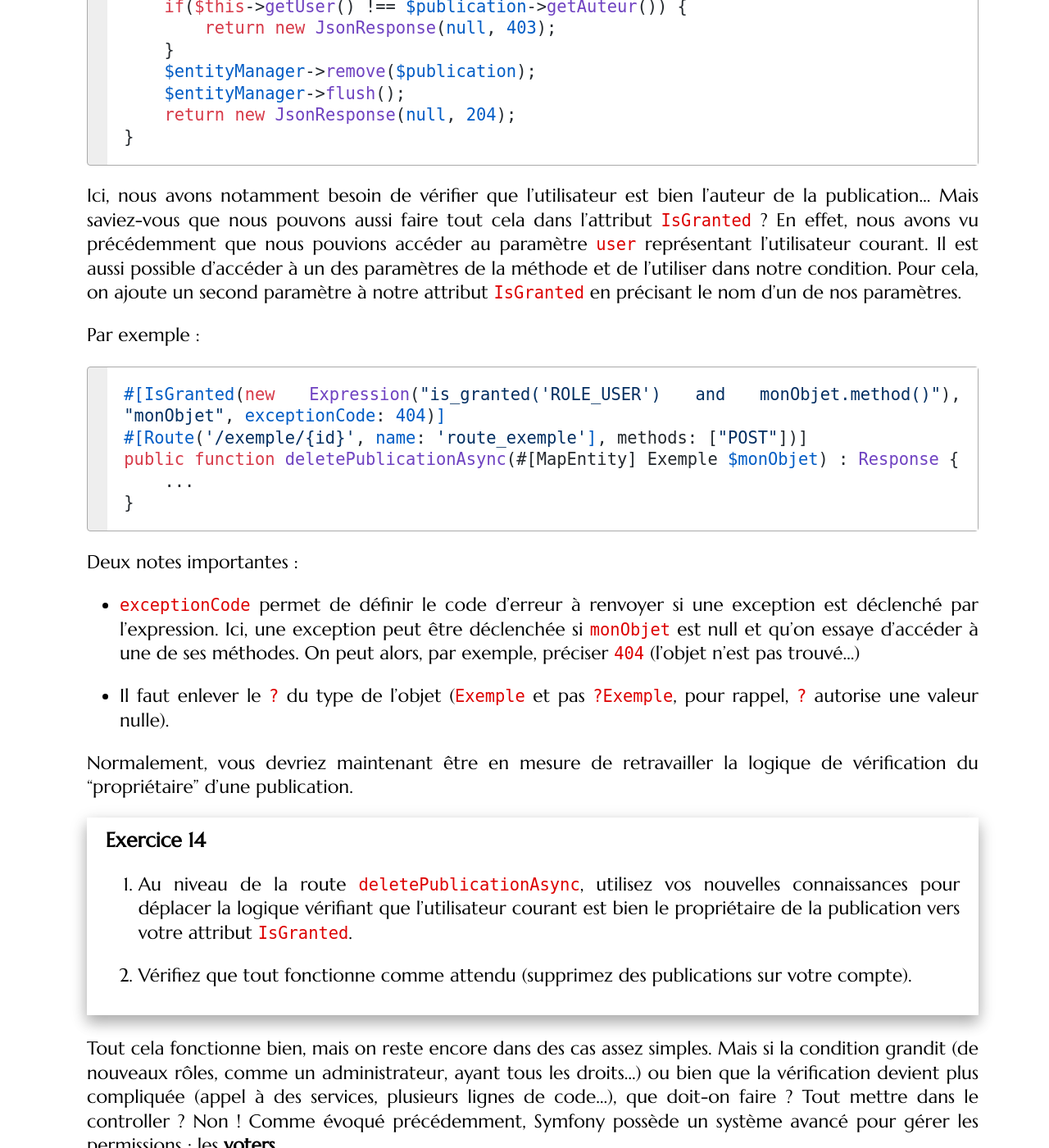
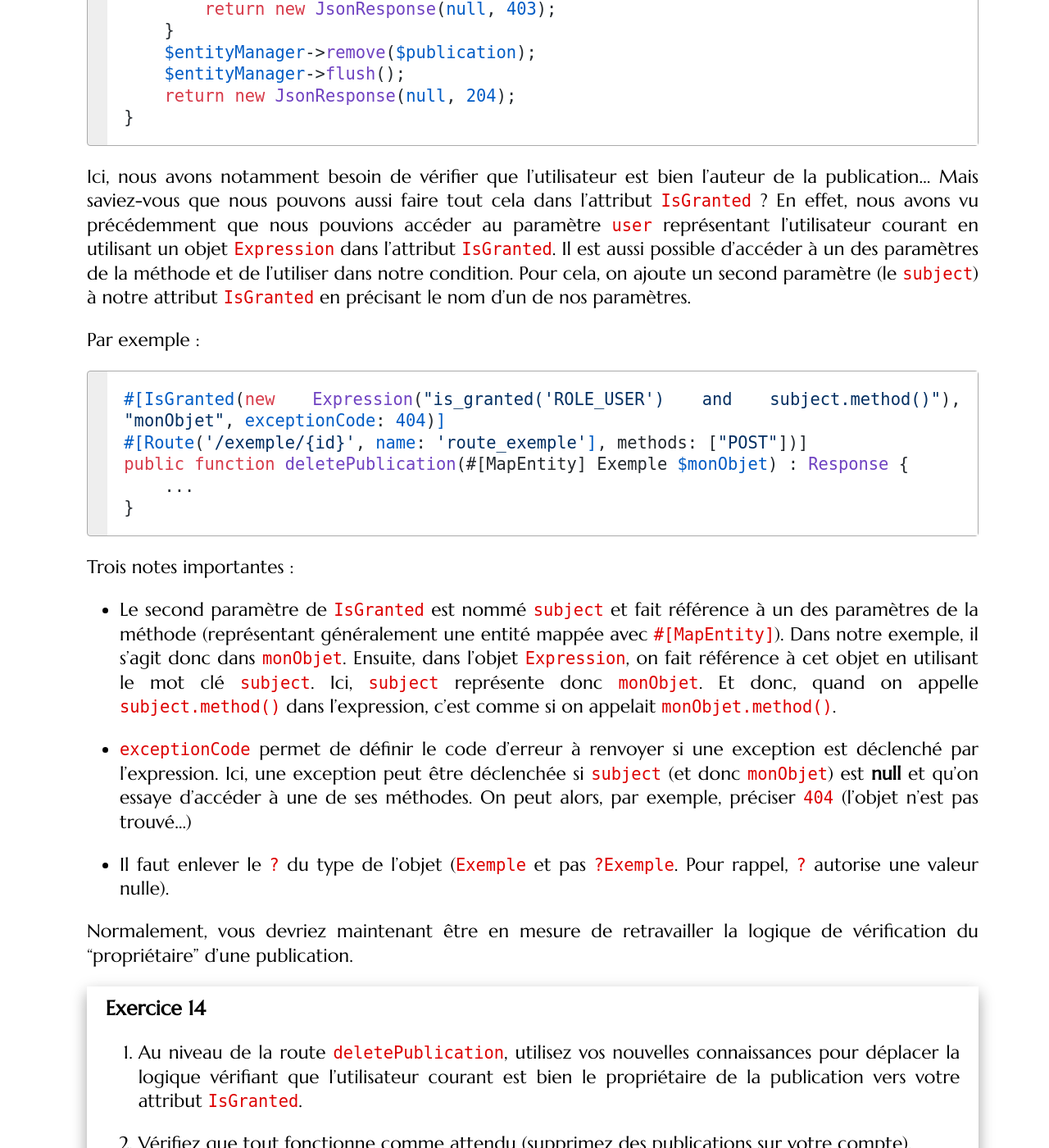
Before and after one commit to mgasquet/R5.A.05-ProgrammationAvancee-Web, a Jekyll site: the page built from tutorials/tutorial3.md, in a window 1280 px wide and 1400 px high, scrolled down 40205 px. Shown: the whole window at 82% size. Built offline with Jekyll 4.4.1, drawn with Linux system fonts in a browser that asks for light colours; some web fonts are replaced; some of the changed text lies outside the part shown.

Commit message:
update retours TD2 et TD3

````diff
--- a/tutorials/tutorial3.md
+++ b/tutorials/tutorial3.md
@@ -73,7 +73,7 @@ Nous allons commencer par importer un fichier JavaScript simple sur la page prin
 
 Maintenant que nous avons de quoi supprimer visuellement une publication de manière dynamique, il faut confirmer cette suppression côté back-end. Il faut aussi pouvoir générer le lien de la route dans notre fichier JavaScript, comme nous le faisons avec `path` dans nos templates.
 
-Pour faire une route accessible de manière asynchrone, quelques éléments diffèrent :
+Pour créer une route accessible par une requête HTTP exécutée en JavaScript (et qui ne renvoit pas de page mais plutôt des données), quelques éléments diffèrent :
 
 ```php
 use Symfony\Component\HttpFoundation\JsonResponse;
@@ -91,7 +91,7 @@ public function methodeExemple(Request $request): Response
 }
 ```
 
-* Afin que la route puisse être appelée depuis le JavaScript, il faut **exposer la route** en ajoutant `options: ["expose" => true]` dans l'attribut contenant les meta-données de la route.
+* Afin que le chemin de la route puisse être généré à partir de son nom (côté JavaScript), il faut **exposer la route** en ajoutant `options: ["expose" => true]` dans l'attribut contenant les meta-données de la route.
 
 * Si des données `JSON` (ou autre) sont envoyées et doivent être lues, on peut les récupérer avec l'objet `Request`. En fait, cela marche de la même façon que pour récupérer des données depuis query string, ou bien même d'un formulaire...
 
@@ -114,7 +114,7 @@ Comme pour tous les composants, il faut commencer par l'installer avec `composer
 composer require friendsofsymfony/jsrouting-bundle
 ```
 
-Par défaut, un bundle téléchargé n'est pas activé. Pour l'activer, il suffit de rajouter une petite ligne de code dans le fichier `config/bundles.php` :
+Selon votre configuration, il se peut que le bundle ne soit pas activé par défaut. Si ce n'est pas le cas, il suffit de rajouter une petite ligne de code dans le fichier `config/bundles.php` :
 
 ```php
 //config/bundles.php
@@ -123,6 +123,8 @@ return [
     FOS\JsRoutingBundle\FOSJsRoutingBundle::class => ['all' => true],
 ];
 ```
+
+Si la ligne est déjà présente, c'est que le bundle est déjà actif!
 
 Ensuite, comme le bundle défini certaines `routes` qui lui sont spécifiques, il faut les enregistrer dans notre application. Pour notre nouveau bundle, on édite le fichier `config/routes.yaml` en ajoutant la ligne suivante :
 
@@ -191,7 +193,7 @@ Dans le HTML, mon attribut était nommé `data-exemple-machin`, ce qui donne en
 
 <div class="exercise">
 
-1. Dans `PublicationController`, créez une route `deletePublicationAsync` possédant une route paramétrée `/feedy/{id}` et accessible via la méthode `DELETE`. Concrètement, il n'y a aucune donnée à lire (pas de payload) mais vous devez :
+1. Dans `PublicationController`, créez une route `deletePublication` possédant une route paramétrée `/feedy/{id}` et accessible via la méthode `DELETE`. Concrètement, il n'y a aucune donnée à lire (pas de payload) mais vous devez :
 
     * Récupérer la publication visée par l'identifiant donné dans la route.
 
@@ -205,13 +207,15 @@ Dans le HTML, mon attribut était nommé `data-exemple-machin`, ce qui donne en
         * `403` si l'utilisateur n'est pas auteur de la publication (opération interdite).
         * `204` si tout se passe bien (ce code signifie simplement que l'opération s'est bien passée, mais que la réponse ne contient aucune donnée)
 
+    Souvenez-vous : lors du TD2, nous avions vu l'attribut `MapEntity` qui pourrait vous être très utile ici !
+
 2. En utilisant l'attribut `IsGranted`, faites en sorte que cette route soit accessible seulement aux utilisateurs connectés (possédant le rôle `ROLE_USER`). Allez consulter le TD2 si vous ne savez plus comment faire.
 
 3. Installez `FOSJsRoutingBundle` et configurer tout ce qu'il faut pour pouvoir utiliser la fonction `Routing.generate`. Les deux fichiers JavaScript à importer sont globaux et devront donc être chargés sur toutes les pages(quel template faut-il modifier..?)
 
-4. Modifiez le template `liste_publications.html.twig` afin d'inclure un attribut `data-publication-id` contenant l'identifiant de la publication dans les attributs du bouton de suppression.
+4. Modifiez le template `publication.html.twig` afin d'inclure un attribut `data-publication-id` contenant l'identifiant de la publication dans les attributs du bouton de suppression.
 
-5. Dans le fichier `publications.js`, modifiez la fonction `supprimerFeedy` afin d'ajouter une requête asynchrone vers la route `deletePublicationAsync`. Vous pouvez notamment utiliser l'objet `XMLHttpRequest` que vous devez maîtriser depuis les cours de JavaScript de l'année dernière ! Quelques petits rappels :
+5. Dans le fichier `publications.js`, modifiez la fonction `supprimerFeedy` afin d'ajouter une requête asynchrone vers la route `deletePublication`. Vous pouvez notamment utiliser l'objet `XMLHttpRequest` que vous devez maîtriser depuis les cours de JavaScript de l'année dernière ! Quelques petits rappels :
 
     ```javascript
     //Création de l'objet
@@ -395,7 +399,9 @@ $form = $this->createForm(MonType::class, $entity, [
     $user = $this->security->getUser();
     ```
 
-    L'autocomplétion ne vous montrera pas forcément les attributs/méthodes de la classe `Utilisateur`, car on nous renvoie un objet de type `UserInterface`. Ce n'est pas grave, car en réalité, c'est bien notre entité `Utilisateur` qui est utilisé (et qui implémente justement cette interface)
+    L'autocomplétion ne vous montrera pas forcément les attributs/méthodes de la classe `Utilisateur`, car on nous renvoie un objet de type `UserInterface`. Ce n'est pas grave, car en réalité, c'est bien notre entité `Utilisateur` qui est utilisé (et qui implémente justement cette interface).
+
+    Comme d'habitude, il faudra penser à ajouter un constructeur dans `PublicationType` afin de réaliser l'injection de dépendance nécessaire.
 
 3. Utilisez un compte non premium et vérifiez que l'erreur apparaît bien si vous faites un message dépassant 50 caractères. Vérifiez également que l'erreur n'apparait pas si vous faites la même chose sur un compte premium (mais que dans ce cas, la limite à 200 est toujours présente) !
 
@@ -841,17 +847,7 @@ Il n'y a pas (encore) de méthode dans notre entité `Utilisateur` permettant d'
 
 <div class="exercise">
 
-1. Dans votre entité `Utilisateur`, ajoutez la méthode suivante, qui permet d'ajouter un rôle à l'utilisateur :
-
-    ```php
-    public function addRole($role) : void {
-        if(!in_array($role, $this->roles)) {
-            $this->roles[] = $role;
-        }
-    }
-    ```
-
-2. Dans votre service `PaymentHandler`, ajoutez et complétez la méthode suivante :
+1. Dans votre service `PaymentHandler`, ajoutez et complétez la méthode suivante :
 
     ```php
     public function handlePaymentPremium($session) : void {
@@ -865,7 +861,7 @@ Il n'y a pas (encore) de méthode dans notre entité `Utilisateur` permettant d'
 
     * Récupérer l'objet utilisateur lié à cet id.
 
-    * Valider le paiement (et vérifier qu'il est bien confirmé) puis changer l'attribut "premium" de l'utilisateur.
+    * Valider le paiement (et vérifier qu'il est bien confirmé) puis changer la propriété "premium" de l'utilisateur (en la passant à `true`).
 
     * Sauvegarder ces modifications en base de données.
 
@@ -1075,12 +1071,12 @@ Nous allons maintenant aborder quelques sections bonus, optionnelles. Si le temp
 
 ### Des permissions plus avancées
 
-Actuellement, votre route `deletePublicationAsync` doit à peu près ressembler à ça :
+Actuellement, votre route `deletePublication` doit à peu près ressembler à ça :
 
 ```php
 #[IsGranted('ROLE_USER')]
-#[Route('/feedy/{id}', name: 'deletePublicationAsync', options: ["expose" => true], methods: ["DELETE"])]
-public function deletePublicationAsync(#[MapEntity] ?Publication $publication, EntityManagerInterface $entityManager) : Response {
+#[Route('/feedy/{id}', name: 'deletePublication', options: ["expose" => true], methods: ["DELETE"])]
+public function deletePublication(#[MapEntity] ?Publication $publication, EntityManagerInterface $entityManager) : Response {
     if($publication === null) {
         return new JsonResponse(null, 404);
     }
@@ -1093,29 +1089,31 @@ public function deletePublicationAsync(#[MapEntity] ?Publication $publication, E
 }
 ```
 
-Ici, nous avons notamment besoin de vérifier que l'utilisateur est bien l'auteur de la publication... Mais saviez-vous que nous pouvons aussi faire tout cela dans l'attribut `IsGranted` ? En effet, nous avons vu précédemment que nous pouvions accéder au paramètre `user` représentant l'utilisateur courant. Il est aussi possible d'accéder à un des paramètres de la méthode et de l'utiliser dans notre condition. Pour cela, on ajoute un second paramètre à notre attribut `IsGranted` en précisant le nom d'un de nos paramètres.
+Ici, nous avons notamment besoin de vérifier que l'utilisateur est bien l'auteur de la publication... Mais saviez-vous que nous pouvons aussi faire tout cela dans l'attribut `IsGranted` ? En effet, nous avons vu précédemment que nous pouvions accéder au paramètre `user` représentant l'utilisateur courant en utilisant un objet `Expression` dans l'attribut `IsGranted`. Il est aussi possible d'accéder à un des paramètres de la méthode et de l'utiliser dans notre condition. Pour cela, on ajoute un second paramètre (le `subject`) à notre attribut `IsGranted` en précisant le nom d'un de nos paramètres.
 
 Par exemple :
 
 ```php
-#[IsGranted(new Expression("is_granted('ROLE_USER') and monObjet.method()"), "monObjet", exceptionCode: 404)]
+#[IsGranted(new Expression("is_granted('ROLE_USER') and subject.method()"), "monObjet", exceptionCode: 404)]
 #[Route('/exemple/{id}', name: 'route_exemple'], methods: ["POST"])]
-public function deletePublicationAsync(#[MapEntity] Exemple $monObjet) : Response {
+public function deletePublication(#[MapEntity] Exemple $monObjet) : Response {
     ...
 }
 ```
 
-Deux notes importantes :
+Trois notes importantes :
 
-* `exceptionCode` permet de définir le code d'erreur à renvoyer si une exception est déclenché par l'expression. Ici, une exception peut être déclenchée si `monObjet` est null et qu'on essaye d'accéder à une de ses méthodes. On peut alors, par exemple, préciser `404` (l'objet n'est pas trouvé...)
+* Le second paramètre de `IsGranted` est nommé `subject` et fait référence à un des paramètres de la méthode (représentant généralement une entité mappée avec `#[MapEntity]`). Dans notre exemple, il s'agit donc dans `monObjet`. Ensuite, dans l'objet `Expression`, on fait référence à cet objet en utilisant le mot clé `subject`. Ici, `subject` représente donc `monObjet`. Et donc, quand on appelle `subject.method()` dans l'expression, c'est comme si on appelait `monObjet.method()`.
 
-* Il faut enlever le `?` du type de l'objet (`Exemple` et pas `?Exemple`, pour rappel, `?` autorise une valeur nulle).
+* `exceptionCode` permet de définir le code d'erreur à renvoyer si une exception est déclenché par l'expression. Ici, une exception peut être déclenchée si `subject` (et donc `monObjet`) est **null** et qu'on essaye d'accéder à une de ses méthodes. On peut alors, par exemple, préciser `404` (l'objet n'est pas trouvé...)
+
+* Il faut enlever le `?` du type de l'objet (`Exemple` et pas `?Exemple`. Pour rappel, `?` autorise une valeur nulle).
 
 Normalement, vous devriez maintenant être en mesure de retravailler la logique de vérification du "propriétaire" d'une publication.
 
 <div class="exercise">
 
-1. Au niveau de la route `deletePublicationAsync`, utilisez vos nouvelles connaissances pour déplacer la logique vérifiant que l'utilisateur courant est bien le propriétaire de la publication vers votre attribut `IsGranted`.
+1. Au niveau de la route `deletePublication`, utilisez vos nouvelles connaissances pour déplacer la logique vérifiant que l'utilisateur courant est bien le propriétaire de la publication vers votre attribut `IsGranted`.
 
 2. Vérifiez que tout fonctionne comme attendu (supprimez des publications sur votre compte).
 
@@ -1272,9 +1270,9 @@ La commande `make:voter NomEntiteVoter` permet de générer une classe `NomEntit
 
 1. Créez un voter `PublicationVoter`, pour les permissions relatives aux objets de type `Publication`. Ce voter ne gérera qu'une permission (pour le moment) nommée `PUBLICATION_DELETE` (pour vérifier si l'utilisateur a le droit de supprimer une publication ou non). Complétez la classe de manière adéquate : l'utilisateur a le droit de supprimer la publication seulement s'il en est l'auteur.
 
-2. Utilisez votre nouvelle permission au niveau de la route `deletePublicationAsync`.
+2. Utilisez votre nouvelle permission au niveau de la route `deletePublication`.
 
-3. Modifiez le template `liste_publications.html.twig` pour utiliser `is_granted` pour afficher le bouton de suppression de la publication au lieu du code que vous utilisiez avant.
+3. Modifiez le template `publication.html.twig` pour utiliser `is_granted` pour afficher le bouton de suppression de la publication au lieu du code que vous utilisiez avant.
 
 4. Vérifiez que tout fonctionne toujours.
 
````
Also changed, not shown: other parts of tutorials/tutorial3.md (+2 -2 lines), tutorials/tutorial2.md (+25 -13 lines).
